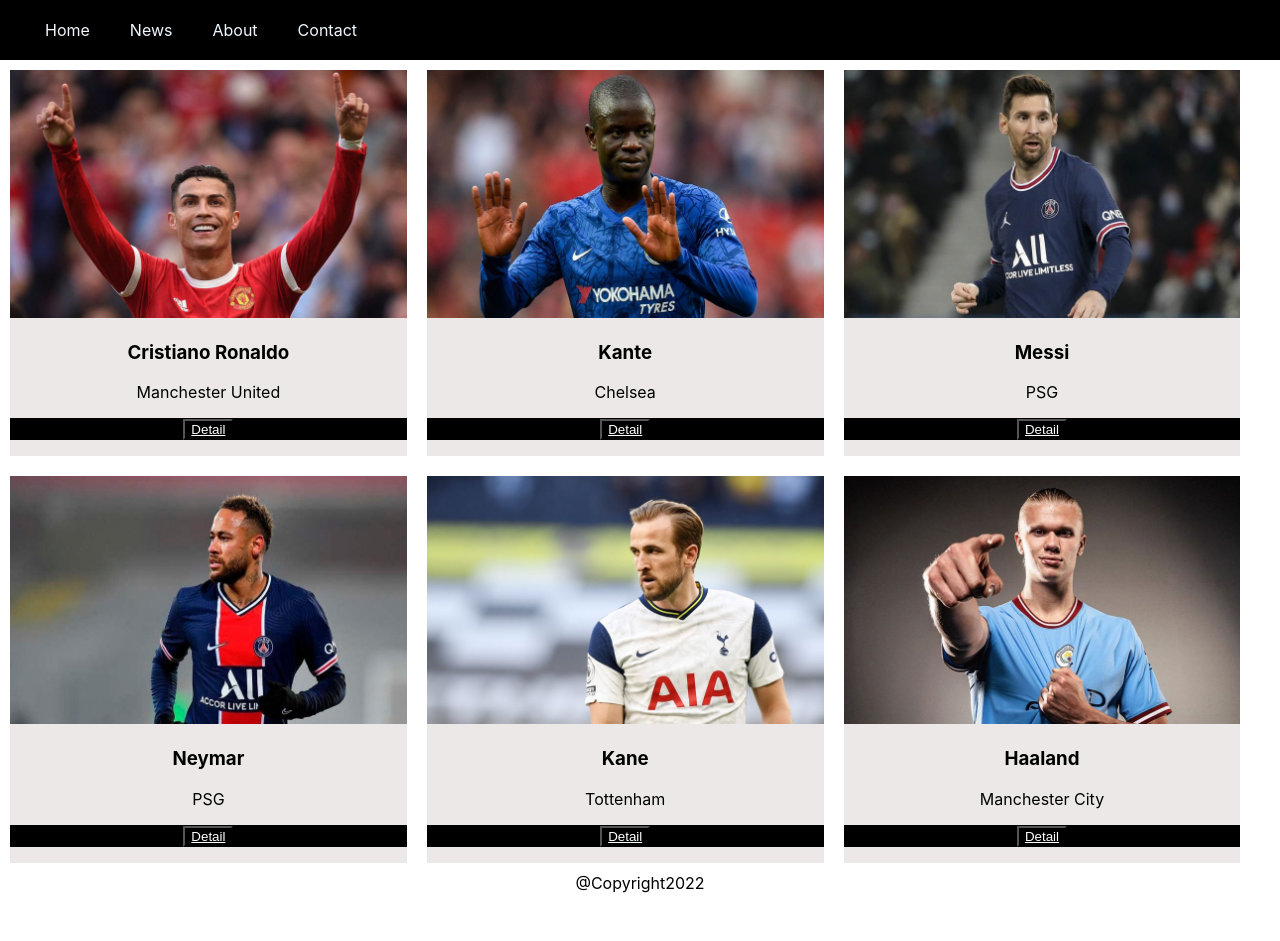
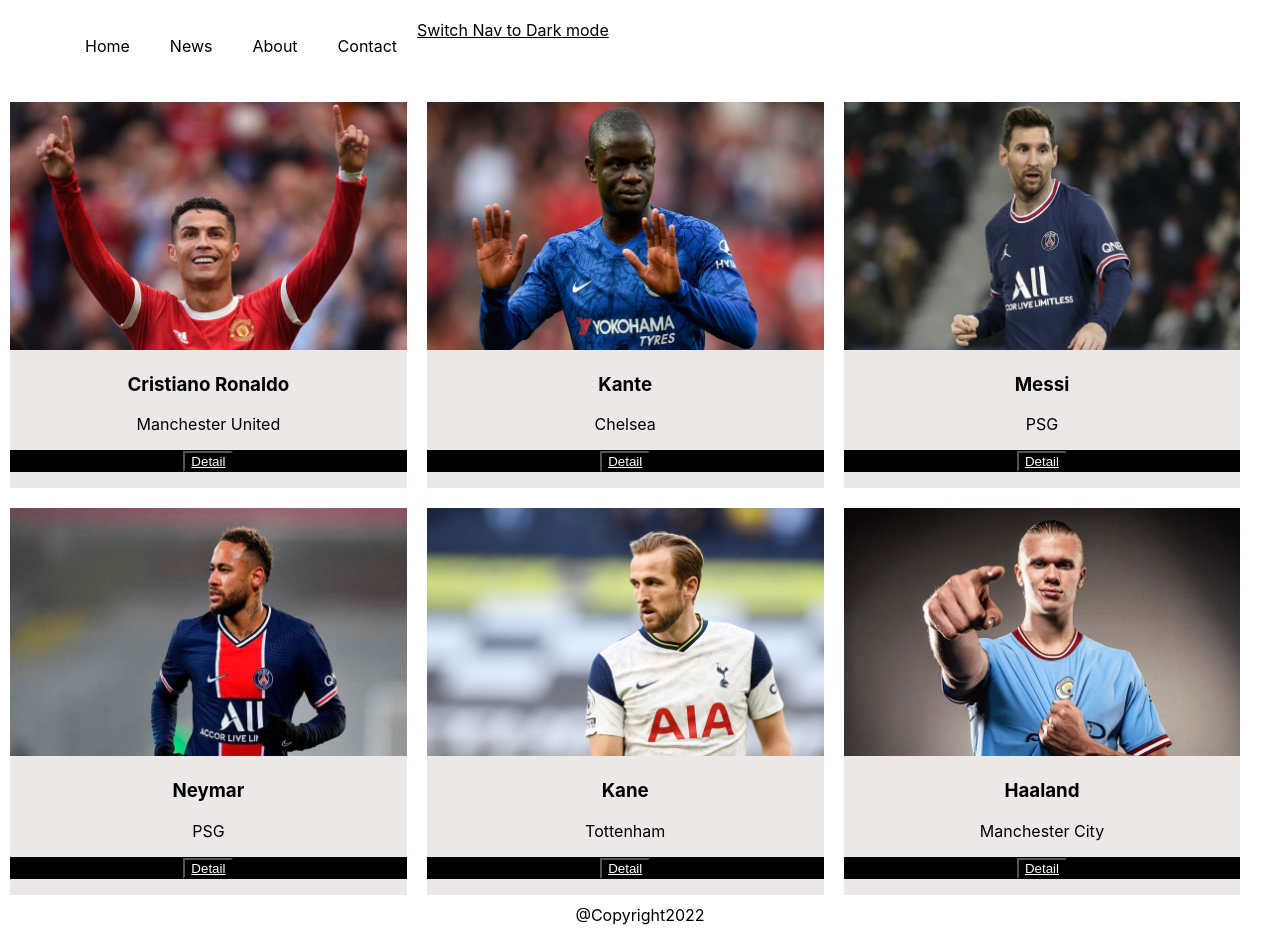
Before and after one commit to Huy301002/git-test, a React (Create React App) app in the folder confusion/: page / in a window 1280 px wide. Before the commit the page ends 909 px from the top, so only its background shows below. Built offline with nearby package versions, Linux system fonts and the light colour scheme.

Commit message:
React Hook – Context & Effect Hook

```diff
--- a/confusion/src/App.css
+++ b/confusion/src/App.css
@@ -43,10 +43,11 @@
 }
 
 .task {
-  background-color: black;
+  /* background-color: black; */
   text-align: left;
   padding: 20px 0px;
   padding-left: 25px;
+  display: flex;
 }
 
 .active {
--- a/confusion/src/Components/Navigation.js
+++ b/confusion/src/Components/Navigation.js
@@ -1,15 +1,29 @@
-import React from 'react';
+import React from 'react'
+import { useContext } from 'react'
+import { ThemeContext } from './ThemeContext'
 export default function Navigation() {
+    const { theme, toggle, dark } = useContext(ThemeContext)
     return (
-        <div class='box'>
-            <div className='task'>
-                <nav>
-                    <a className='active' href='#home'>Home</a>
-                    <a className='active' href='#news'>News</a>
-                    <a className='active' href='#about'>About</a>
-                    <a className='active' href='#contact'>Contact</a>
-                </nav>
-            </div>
+        <div>
+            <nav className='task' style={{ backgroundColor: theme.backgroundColor, color: theme.color }}>
+                <ul>
+                    <a className='active' style={{color: theme.color }} href='#home'>Home</a>
+                    <a className='active' style={{color: theme.color }} href='#news'>News</a>
+                    <a className='active' style={{color: theme.color }} href='#about'>About</a>
+                    <a className='active' style={{color: theme.color }} href='#contact'>Contact</a>
+                </ul>
+                <div style={{ position: 'relative' }}>
+                    <a className='switch-mode' href='#' onClick={toggle}
+                        style={{
+                            backgroundColor: theme.backgroundColor,
+                            color: theme.color,
+                            outline: 'none'
+                        }} data-testid="toggle-theme-btn"
+                    >
+                        Switch Nav to {!dark ? 'Dark' : 'Light'} mode
+                    </a>
+                </div>
+            </nav>
         </div>
     )
 }
--- /dev/null
+++ b/confusion/src/Components/ThemeContext.js
@@ -0,0 +1,41 @@
+import React from 'react'
+import { useState, useEffect } from 'react'
+const themes = {
+    dark: {
+        backgroundColor: 'black',
+        color: 'white'
+    },
+    light: {
+        backgroundColor: 'white',
+        color: 'black'
+    }
+}
+const initialState = {
+    dark: false,
+    theme: themes.light,
+    toggle: () => { }
+}
+const ThemeContext = React.createContext(initialState)
+
+function ThemeProvider({ children }) {
+    const [dark, setDark] = useState(false)
+    // On mount, read the preferred theme from the persistence
+    useEffect(() => {
+        const isDark = localStorage.getItem('dark') === 'true'
+        //store the state mode to the local storage
+        setDark(isDark)
+    }, [dark])
+    // To toggle between dark and light modes
+    const toggle = () => {
+        const isDark = !dark
+        localStorage.setItem('dark', JSON.stringify(isDark))
+        setDark(isDark)
+    }
+    const theme = dark ? themes.dark : themes.light
+    return (
+        <ThemeContext.Provider value={{ theme, dark, toggle }}>
+            {children}
+        </ThemeContext.Provider>
+    )
+}
+export { ThemeProvider, ThemeContext }
--- a/confusion/src/index.js
+++ b/confusion/src/index.js
@@ -3,11 +3,13 @@
 import './index.css';
 import App from './App';
 import reportWebVitals from './reportWebVitals';
-
+import { ThemeProvider } from './Components/ThemeContext';
 const root = ReactDOM.createRoot(document.getElementById('root'));
 root.render(
   <React.StrictMode>
-    <App />
+    <ThemeProvider>
+      <App />
+    </ThemeProvider>
   </React.StrictMode>
 );
 
```
